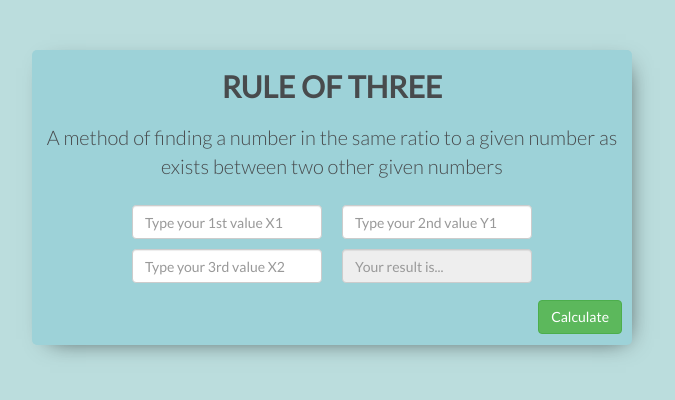
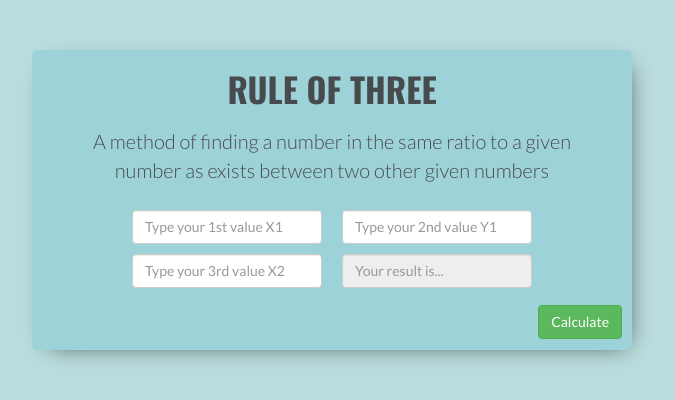
Before and after one commit to caike08/Rule-of-Three-Calculator, a website: page index.html in a window 1280 px wide. Shown: the whole page, without its empty margins (308-983 px from the left). Drawn offline with nearby package versions, Linux system fonts and the light colour scheme.

Commit message:
Updated style title and text

```diff
--- a/css/style.css
+++ b/css/style.css
@@ -26,8 +26,9 @@ body {
 }
 
 .main-frame h1 {
-	font-size: 30px;
-    font-weight: bold;
+	font-family: "Oswald",sans-serif;
+    font-size: 34px;
+    font-weight: 700;
     padding: 20px 0 0;
     text-transform: uppercase;
 }
@@ -35,7 +36,7 @@ body {
 .main-frame p {
 	font-size: 20px;
     font-weight: 300;
-    margin: 20px 10px;
+    margin: 20px 40px;
 }
 
 .container-frame {
--- a/index.html
+++ b/index.html
@@ -20,6 +20,7 @@
 	href="bower_components/bootstrap/dist/css/bootstrap.min.css">
 	<link rel="stylesheet" type="text/css" href="css/style.css">
 	<link href='https://fonts.googleapis.com/css?family=Lato:400,300' rel='stylesheet' type='text/css'>
+	<link href='https://fonts.googleapis.com/css?family=Oswald:700' rel='stylesheet' type='text/css'>
 </head>
 <body class="container-fluid">
 	<div class="main-frame">
```
